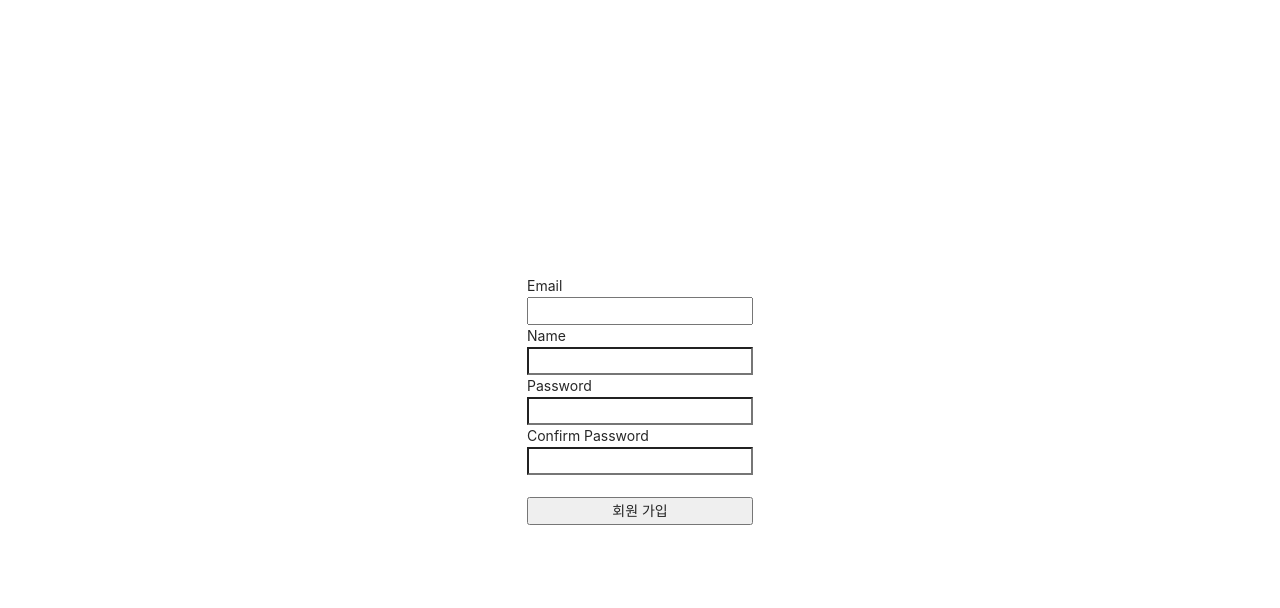
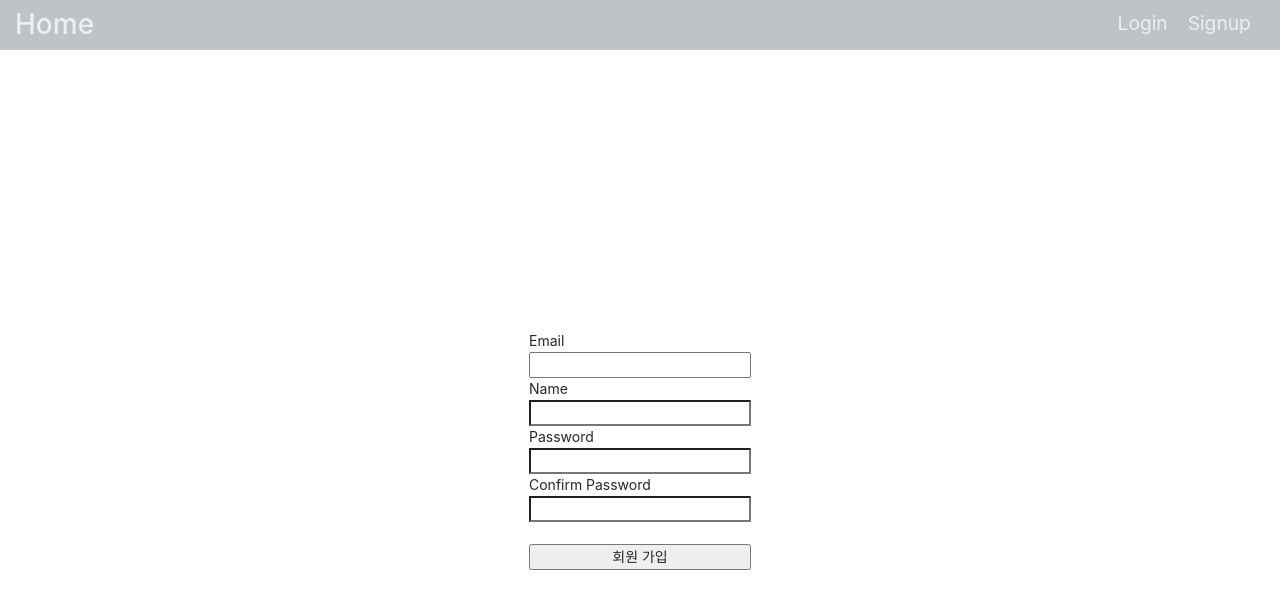
Before and after one commit to jsj1510/boiler, a React (Create React App) app in the folder client/: page /register in a window 1280 px wide. Shown: the top 608 px of the page. Built offline with nearby package versions, Linux system fonts and the light colour scheme; no server answers.

Commit message:
implement:헤더추가, 로그인시 헤더버튼 로그아웃으로바뀜

```diff
--- a/client/package.json
+++ b/client/package.json
@@ -8,9 +8,11 @@
     "@testing-library/user-event": "^12.1.10",
     "antd": "^4.12.3",
     "axios": "^0.21.1",
+    "classnames": "^2.2.6",
     "global": "^4.4.0",
     "http-proxy-middleware": "^1.0.6",
     "node-sass": "^4.14.1",
+    "open-color": "^1.8.0",
     "react": "^17.0.1",
     "react-dom": "^17.0.1",
     "react-redux": "^7.2.2",
@@ -19,6 +21,7 @@
     "redux": "^4.0.5",
     "redux-promise": "^0.6.0",
     "redux-thunk": "^2.3.0",
+    "sass-loader": "^11.0.1",
     "web-vitals": "^1.0.1"
   },
   "scripts": {
--- a/client/src/App.js
+++ b/client/src/App.js
@@ -1,9 +1,9 @@
 import React from 'react'
 import { BrowserRouter as Router, Switch, Route, Link } from "react-router-dom";
-import LandingPage from './components/views/LandingPage/LandingPage';
-import LoginPage from './components/views/LoginPage/LoginPage';
-import RegisterPage from './components/views/RegisterPage/RegisterPage';
 import Auth from './hoc/auth';
+import Landing from './pages/Landing';
+import Login from './pages/Login';
+import Register from './pages/Register';
 
 function App() {
   return (
@@ -17,9 +17,9 @@ function App() {
           of them to render at a time
         */}
         <Switch>
-          <Route exact path="/" component={Auth(LandingPage, true)} />
-          <Route exact path="/login" component={Auth(LoginPage, false)} />
-          <Route exact path="/register" component={Auth(RegisterPage, false)} />
+          <Route exact path="/" component={Auth(Landing, null)} />
+          <Route exact path="/login" component={Auth(Login, false)} />
+          <Route exact path="/register" component={Auth(Register, false)} />
         </Switch>
       </div>
     </Router>
--- /dev/null
+++ b/client/src/components/views/Header/Header.js
@@ -0,0 +1,63 @@
+import React, { useEffect, useState } from 'react';
+import axios from 'axios';
+import { Link, withRouter } from 'react-router-dom';
+import '../../../scss/Header.scss';
+import {auth} from '../../../_actions/user_action';
+import { useDispatch } from 'react-redux';
+
+
+const Header = (props) => {
+    const dispatch = useDispatch();
+    const [login, setLogin] = useState(false);
+
+    useEffect(() =>{
+        dispatch(auth())
+        .then((response) => {
+            if (!response.payload.isAuth) {
+                if(localStorage.getItem('userID')) {
+                    localStorage.removeItem('userId');
+                    setLogin(false);
+                }
+            } else {
+                if (!localStorage.getItem('userID')) {
+                    axios.get('api/users/logout')
+                    .then((response) => {
+                        if (response.data.sccess) {
+                            setLogin(false);
+                        }
+                    })
+                }
+            }
+        })
+
+        if (localStorage.getItem('userID')) {
+            setLogin(!login);
+        }
+    }, []);
+
+    const onClickHandler = () => {
+        localStorage.removeItem('userID');
+        axios.get('/api/users/logout')
+            .then((response) => {
+                if(response.data.success){
+                    props.history.push("/login")
+                } else {
+                    alert('로그아웃 실패!')
+                }
+            });
+    };
+
+    return (
+        <header>
+            <h1 className="header-title"><Link to="/">Home</Link></h1>
+            <ul className="header-menu">
+                {login ? <li><Link to="/" onClick={ onClickHandler }>Logout</Link></li>
+                : <li><Link to="/login">Login</Link></li>}
+                {login ? '' : <li><Link to="/register">Signup</Link></li>
+                }
+            </ul>
+        </header>
+    )
+};
+
+export default withRouter(Header);
--- a/client/src/components/views/LoginPage/LoginPage.js
+++ b/client/src/components/views/LoginPage/LoginPage.js
@@ -27,7 +27,8 @@ function LoginPage(props) {
         dispatch(loginUser(body))
             .then((response) => {
                 if(response.payload.loginSuccess) {
-                    props.history.push("/")
+                  window.localStorage.setItem('userID', response.payload.userID);
+                  props.history.push("/")
                 } else {
                     alert('Error')
                 }
--- a/client/src/hoc/auth.js
+++ b/client/src/hoc/auth.js
@@ -2,6 +2,7 @@ import axios from 'axios';
 import React, { useEffect } from 'react';
 import { useDispatch } from 'react-redux';
 import { auth } from '../_actions/user_action';
+import { withRouter } from 'react-router-dom';
 
 export default function (SpecificComponent, option, adminRoute = null) {
 
@@ -42,5 +43,5 @@ export default function (SpecificComponent, option, adminRoute = null) {
 
     }
 
-    return AuthenticationCheck;
+    return withRouter(AuthenticationCheck);
 }
--- a/client/src/index.js
+++ b/client/src/index.js
@@ -1,6 +1,5 @@
 import React from 'react';
 import ReactDOM from 'react-dom';
-import './index.css';
 import App from './App';
 import reportWebVitals from './reportWebVitals';
 import { Provider } from 'react-redux';
@@ -23,7 +22,9 @@ ReactDOM.render(
           window.__REDUX_DEVTOOLS_EXTENSION__()
       )}
     >
+      <React.StrictMode>
       <App />
+      </React.StrictMode>
     </Provider>,
     document.getElementById("root")
 );
--- /dev/null
+++ b/client/src/pages/Landing.js
@@ -0,0 +1,14 @@
+import React from 'react';
+import Header from '../components/views/Header/Header';
+import LandingPage from '../components/views/LandingPage/LandingPage';
+
+const Landing = () => {
+    return (
+        <div>
+            <Header />
+            <LandingPage></LandingPage>
+        </div>
+    );
+};
+
+export default Landing;
--- /dev/null
+++ b/client/src/pages/Login.js
@@ -0,0 +1,14 @@
+import React from 'react';
+import Header from '../components/views/Header/Header';
+import LoginPage from '../components/views/LoginPage/LoginPage';
+
+const Login = () => {
+    return (
+        <div>
+            <Header />
+            <LoginPage></LoginPage>
+        </div>
+    );
+};
+
+export default Login;
--- /dev/null
+++ b/client/src/pages/Register.js
@@ -0,0 +1,14 @@
+import React from 'react';
+import Header from '../components/views/Header/Header';
+import RegisterPage from '../components/views/RegisterPage/RegisterPage';
+
+const Register = () => {
+    return (
+        <div>
+            <Header />
+            <RegisterPage></RegisterPage>
+        </div>
+    );
+};
+
+export default Register;
--- /dev/null
+++ b/client/src/scss/Header.scss
@@ -0,0 +1,44 @@
+* {
+    margin: 0;
+    padding: 0;
+    // box-sizing: border-box;
+}
+
+header {
+    display: flex;
+    justify-content: space-between;
+    align-items: center;
+    width: 100%;
+    height: 50px;
+    background: #bdc3c7;
+}
+
+.header-title {
+    margin-left: 15px;
+    margin-top: 12px;
+    a {
+        color: #ecf0f1;
+        &:hover {
+            color: #3498db;
+        }
+    }
+}
+
+.header-menu {
+    display: flex;
+    justify-content: center;
+    align-items: center;
+    list-style: none;
+    padding-top: 10px;
+    li a {
+        margin: 10px;
+        font-size: 1.2rem;
+        color:#ecf0f1;
+        &:hover {
+            color: #3498db;
+        }
+    }
+    li:last-child {
+        margin-right: 1.2rem;
+    }
+}
```
Also changed, not shown: client/src/components/views/LandingPage/LandingPage.js (+14 -3 lines), 1 other file (tests, documents, lock files or other folders).
